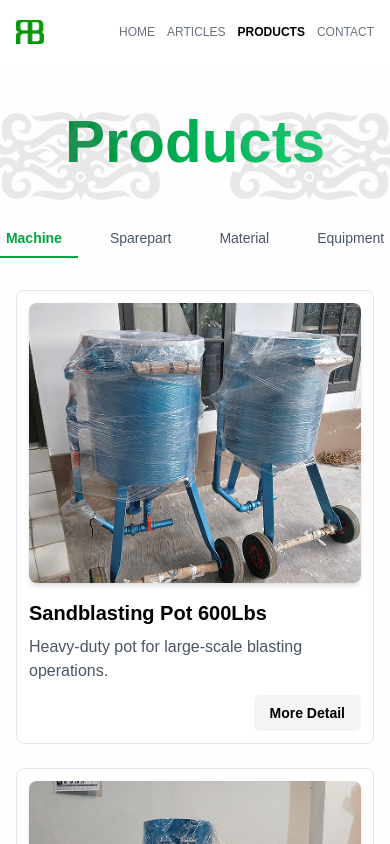
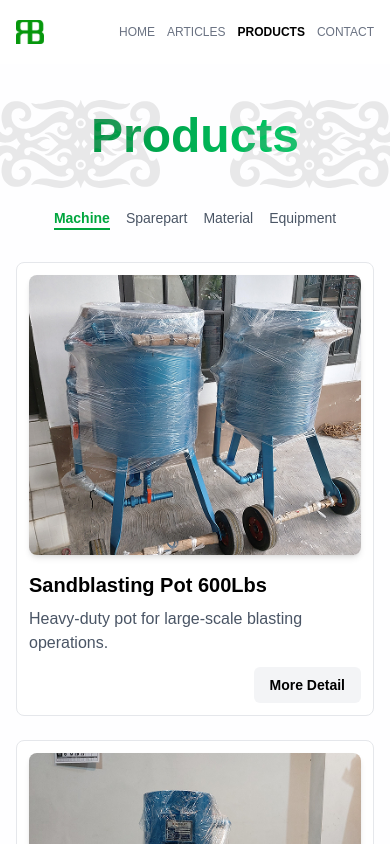
Before and after one commit to faiz832/CV-RIZKI-BANGUN, a React (Vite) app: page /products in a window 390 px wide. Shown: the top 844 px of the page. Built offline with nearby package versions, Linux system fonts and the light colour scheme; a web font is replaced by a local one.

Commit message:
product responsive

```diff
--- a/src/pages/Products.jsx
+++ b/src/pages/Products.jsx
@@ -10,11 +10,11 @@ export default function Products() {
   return (
     <>
       <div className="relative overflow-hidden">
-        <img src={Pattern3} alt="" className="absolute right-0 top-12 w-40 opacity-20" />
-        <img src={Pattern2} alt="" className="absolute left-0 top-12 w-40 opacity-20" />
+        <img src={Pattern3} alt="" className="absolute right-0 top-9 md:top-12 w-40 opacity-20" />
+        <img src={Pattern2} alt="" className="absolute left-0 top-9 md:top-12 w-40 opacity-20" />
 
         <div className="max-w-7xl mx-auto px-4 sm:px-6 lg:px-8">
-          <h1 className="text-6xl text-center font-extrabold text-transparent bg-clip-text bg-gradient-to-r from-green-700 to-green-400 my-12">Products</h1>
+          <h1 className="text-5xl md:text-6xl text-center font-extrabold text-transparent bg-clip-text bg-gradient-to-r from-green-700 to-green-400 my-12">Products</h1>
 
           <div className="mt-12 my-20">
             <div className="flex justify-center mb-8 space-x-4">
@@ -22,7 +22,7 @@ export default function Products() {
                 <button
                   key={category.id}
                   onClick={() => setActiveTab(category.id)}
-                  className={`cursor-pointer px-4 py-2 text-sm sm:text-base text-gray-600 border-b-2 hover:text-green-600 hover:border-green-600 ${
+                  className={`cursor-pointer sm:px-4 sm:py-2 text-sm sm:text-base text-gray-600 border-b-2 hover:text-green-600 hover:border-green-600 ${
                     activeTab === category.id ? "text-green-600 border-green-600 font-semibold" : "border-transparent"
                   }`}
                 >
```
